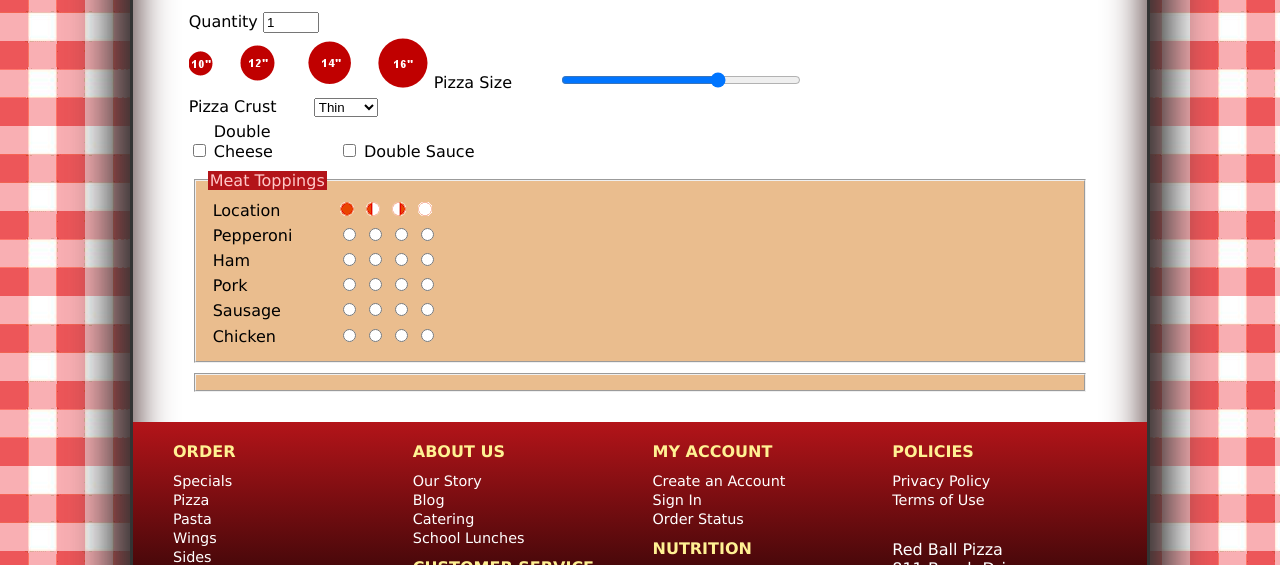
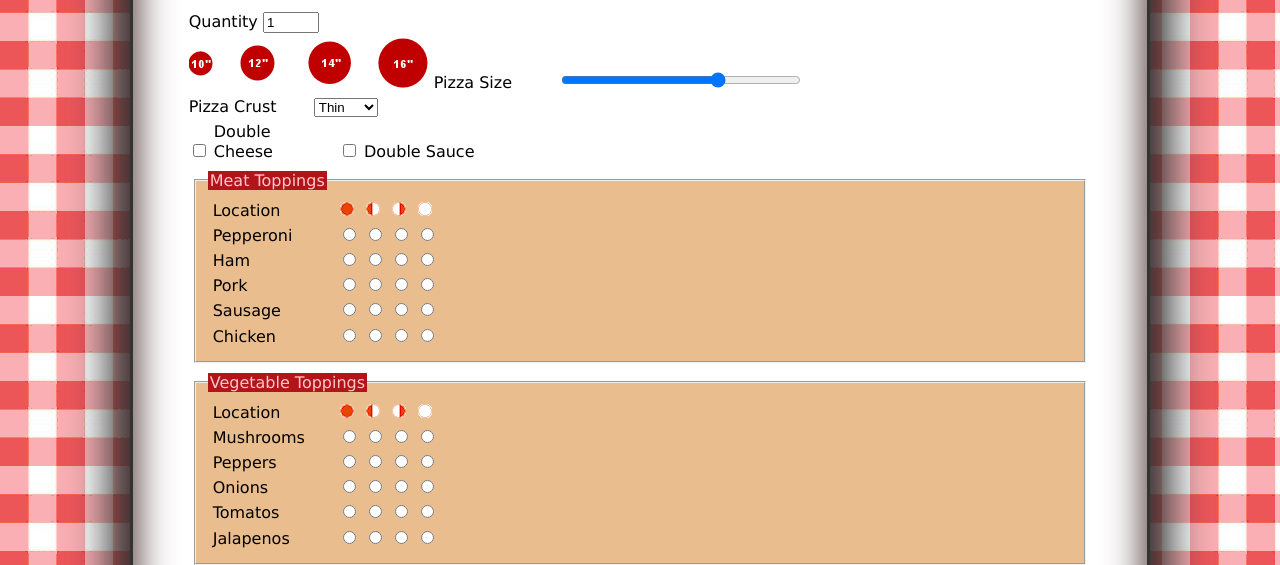
Before and after one commit to CTC-Coding-Year-1/tutorial-7-review-csmith120, a plain HTML site: page html/rb_build.html in a window 1280 px wide. Shown: the part 384-949 px from the top of the page. Drawn offline with Linux system fonts and the light colour scheme; files whose address does not match are found by name.

Commit message:
now working on bug fixes

```diff
--- a/html/rb_build.html
+++ b/html/rb_build.html
@@ -94,6 +94,7 @@
                   <input type="radio" name="right">
                   <input type="radio" name="none">
                </div>
+
                <div>
                   <label>Ham</label>
                   <input type="radio" name="full">
@@ -101,6 +102,7 @@
                   <input type="radio" name="right">
                   <input type="radio" name="none">
                </div>
+
                <div>
                   <label>Pork</label>
                   <input type="radio" name="full">
@@ -108,6 +110,7 @@
                   <input type="radio" name="right">
                   <input type="radio" name="none">
                </div>
+
                <div>
                   <label>Sausage</label>
                   <input type="radio" name="full">
@@ -115,6 +118,7 @@
                   <input type="radio" name="right">
                   <input type="radio" name="none">
                </div>
+
                <div>
                   <label>Chicken</label>
                   <input type="radio" name="full">
@@ -125,8 +129,60 @@
             </fieldset>
 
             <fieldset>
+               <legend>Vegetable Toppings</legend>
+               <div>
+                  <label>Location</label>
+                  <img src="../png/rb_full.png">
+                  <img src="../png/rb_left.png">
+                  <img src="../png/rb_right.png">
+                  <img src="../png/rb_none.png">
+               </div>
 
+               <div>
+                  <label>Mushrooms</label>
+                  <input type="radio" name="full">
+                  <input type="radio" name="left">
+                  <input type="radio" name="right">
+                  <input type="radio" name="none">
+               </div>
+
+               <div>
+                  <label>Peppers</label>
+                  <input type="radio" name="full">
+                  <input type="radio" name="left">
+                  <input type="radio" name="right">
+                  <input type="radio" name="none">
+               </div>
+
+               <div>
+                  <label>Onions</label>
+                  <input type="radio" name="full">
+                  <input type="radio" name="left">
+                  <input type="radio" name="right">
+                  <input type="radio" name="none">
+               </div>
+
+               <div>
+                  <label>Tomatos</label>
+                  <input type="radio" name="full">
+                  <input type="radio" name="left">
+                  <input type="radio" name="right">
+                  <input type="radio" name="none">
+               </div>
+
+               <div>
+                  <label>Jalapenos</label>
+                  <input type="radio" name="full">
+                  <input type="radio" name="left">
+                  <input type="radio" name="right">
+                  <input type="radio" name="none">
+               </div>
             </fieldset>
+
+            <div id="button">
+               <input type="submit" value="Add to your Order">
+            </div>
+
          </from>
    </section>
 
```
